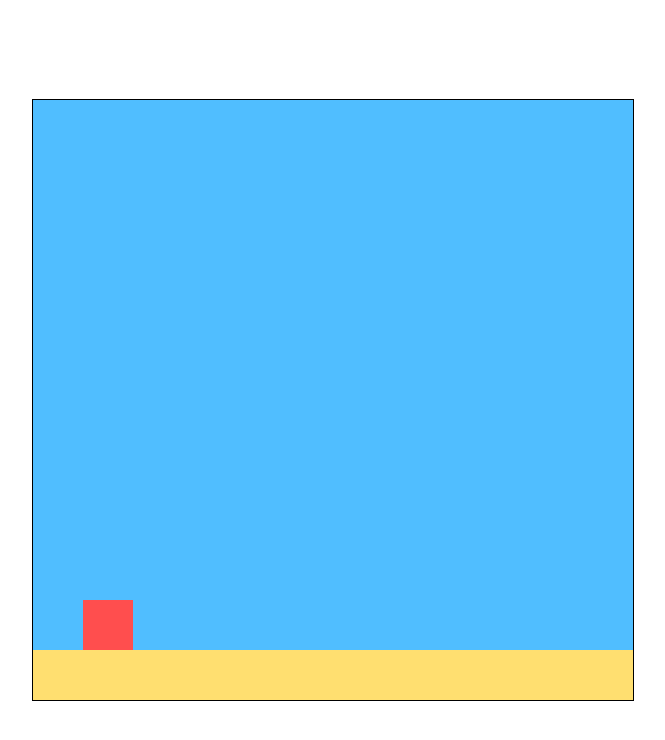
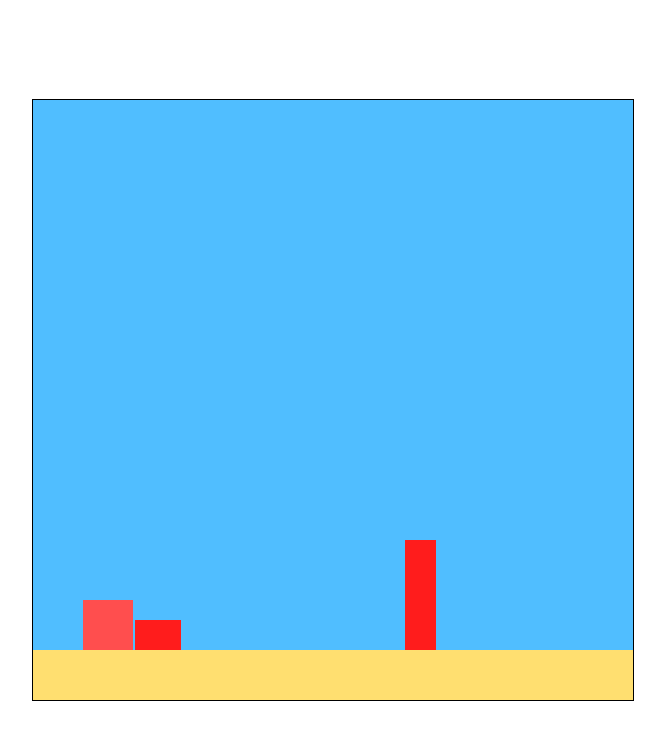
Before and after one commit to Frepilatti/minigame, a plain HTML site: page index.htm in a window 1280 px wide. Shown: the whole page, without its empty margins (307-972 px from the left). Drawn offline with Linux system fonts and the light colour scheme.

Commit message:
Obstacles added
In this commit I added obstacles to the minigame and also defined thier spam time.

```diff
--- a/index.htm
+++ b/index.htm
@@ -25,7 +25,13 @@
 
     <script>
         // Game variables
-        var canvas, context, gameHeight, gameWidth, frames = 0, maxJump = 3,
+        var canvas,
+            context,
+            gameHeight,
+            gameWidth,
+            frames = 0,
+            maxJump = 3,
+            obstacleSpeed = 6,
 
         ground = {
             y: 550,
@@ -36,7 +42,7 @@
                 context.fillStyle = this.groundColor;
                 context.fillRect(0, this.y, gameWidth, this.groundHeight)
             }
-        }// End of variable ground
+        },// End of variable ground
 
         player = {
             x:50,
@@ -69,7 +75,51 @@
                     this.jumps++;
                 }
             }
-        }// End of variable player
+        },// End of variable player
+
+        obstacle = {
+            _obs: [],
+            obstacleColors: ["#a0ff1c", "#ffbc1c", "#ff1c1c", "#ff85e1", "#ce3fdc", "#78ff5d"],
+            insertTime: 0,
+
+            insertObstacle: function(){
+                this._obs.push({
+                    x: gameWidth,
+                    obstacleWidth: 30 + Math.floor(21 * Math.random()),
+                    obstacleHeigth: 30 + Math.floor(120*Math.random()),
+                    obstacleColor: this.obstacleColors[Math.floor(6 * Math.random())]
+                });
+                this.insertTime = 30 + Math.floor(21 * Math.random());
+            },
+            updtObstacle: function(){
+                if (this.insertTime == 0){
+                    this.insertObstacle();
+                }
+                else{
+                    this.insertTime--;
+                }
+
+                for(var i = 0,  size = this._obs.length; i < size; i++) {
+                    var obs = this._obs[i];
+
+                    obs.x -= obstacleSpeed;
+
+                    if (obs.x <= -obs.obstacleWidth) {
+                        this._obs.splice(i, 1);
+                        size--;
+                        i--;
+                    }
+                }
+            },
+            drawObstacle: function(){
+                for(var i = 0, size = this._obs.length; i < size; i++){
+                    var obs = this._obs[i];
+                    context.fillStyle = obs.obstacleColor;
+                    context.fillRect(obs.x, ground.y - obs.obstacleHeigth, obs.obstacleWidth, obs.obstacleHeigth);
+
+                }
+            }
+        };// End of variable obstacle
 
         function onClick(event){
 
@@ -120,7 +170,7 @@
             frames++;
 
             player.playerMovement();
-
+            obstacle.updtObstacle();
         }
 
         function draw(){
@@ -129,7 +179,9 @@
             context.fillRect(0, 0, gameHeight, gameWidth);
 
             ground.drawGround();
+            obstacle.drawObstacle();
             player.drawPlayer();
+
 
         }
 
```
